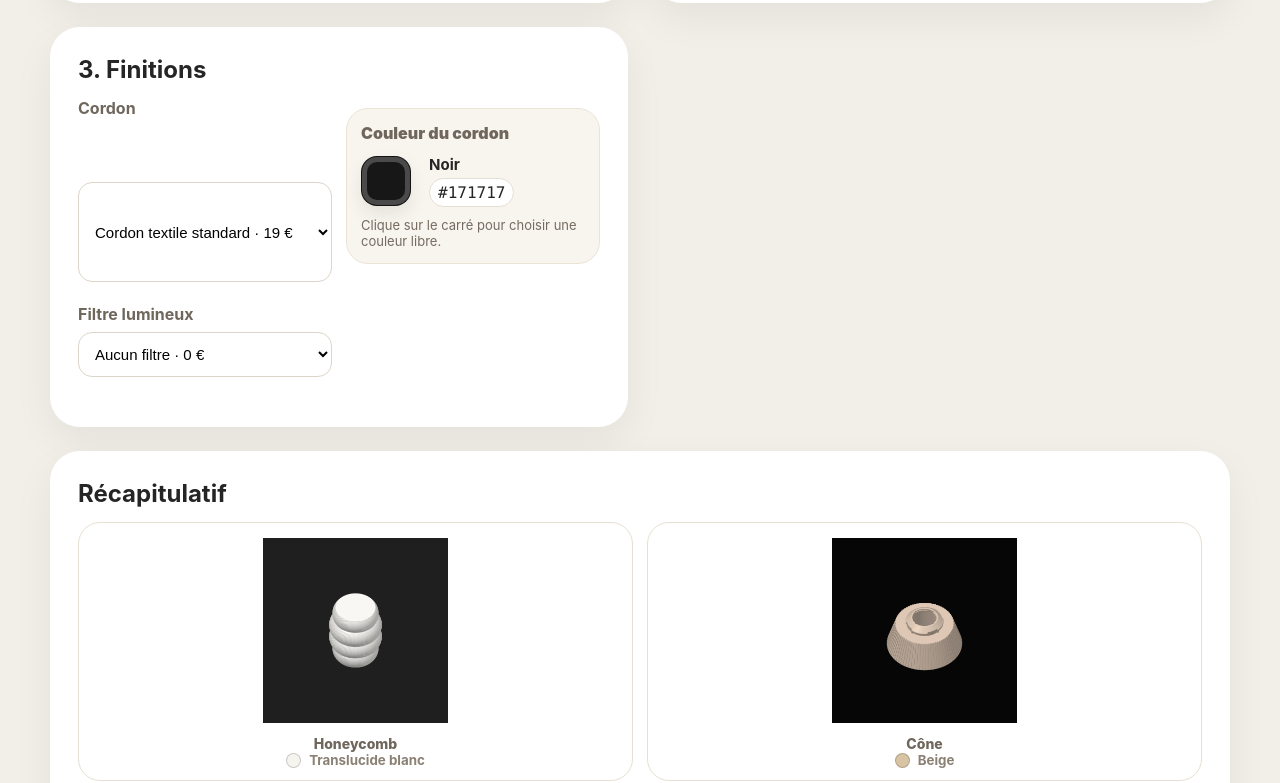
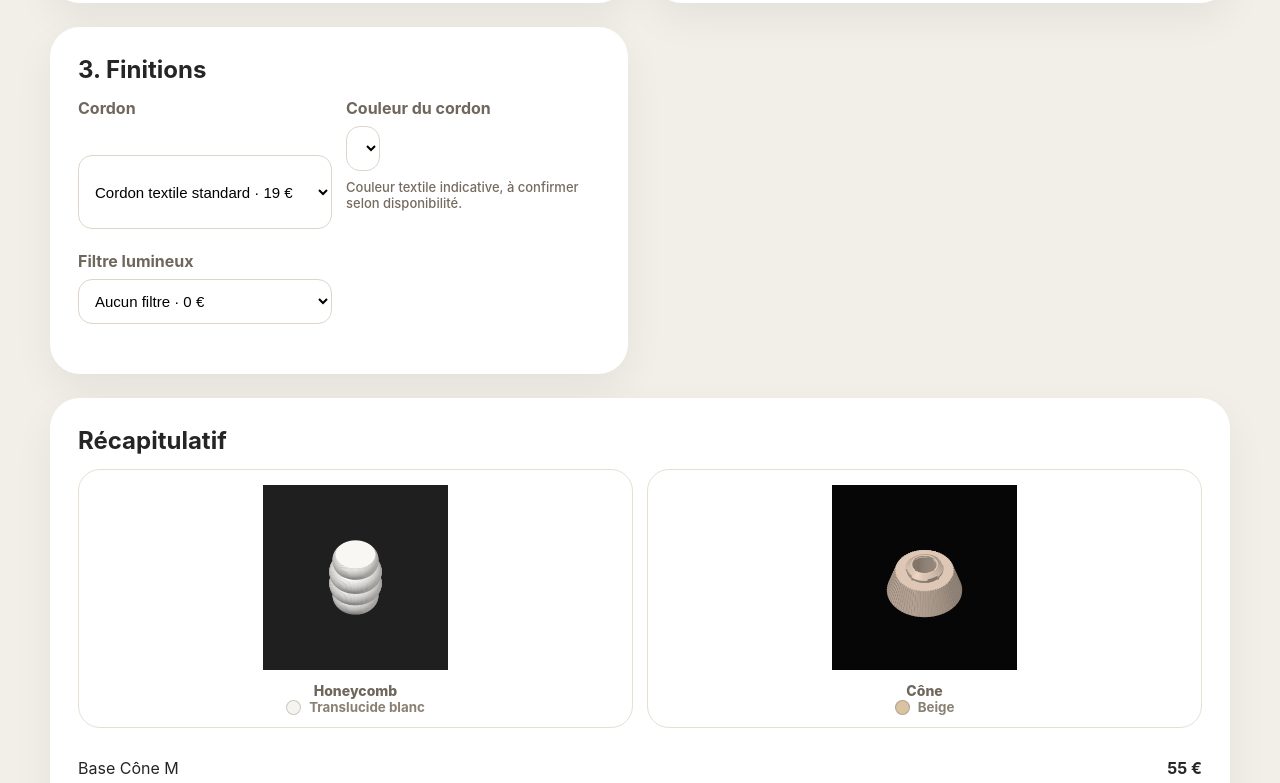
Before and after one commit to L0dri/lodri-configurator, a React (Vite) app: page / in a window 1280 px wide. Shown: the part 1025-1808 px from the top of the page. Built offline with nearby package versions, Linux system fonts and the light colour scheme.

Commit message:
Add files via upload

```diff
--- a/src/main.jsx
+++ b/src/main.jsx
@@ -604,6 +604,22 @@ function ColorPicker({ title, selected, onSelect }) {
   );
 }
 
+
+function CableColorSelect({ title, items, selected, onSelect }) {
+  return (
+    <label className="cableColorSelect">
+      {title}
+      <div className="cableSelectRow">
+        <span className="selectedDot" style={{ backgroundColor: selected.hex }} />
+        <select value={selected.id} onChange={e => onSelect(items.find(item => item.id === e.target.value))}>
+          {items.map(item => <option key={item.id} value={item.id}>{item.name}</option>)}
+        </select>
+      </div>
+      <small>Couleur textile indicative, à confirmer selon disponibilité.</small>
+    </label>
+  );
+}
+
 function MiniPreview({ title, item, folder, color, stacked = 1 }) {
   return (
     <div className="miniPreview">
@@ -644,7 +660,7 @@ function App() {
   const summary = useMemo(() => `Composition Lodri / Kumo
 Base : ${base.clientName} ${base.size} (${base.ref}, Ø ${base.diameter}, H ${base.height}) — ${euro(base.price)} · coloris ${baseColor.name} (${baseColor.hex})
 Abat-jour : ${shade.clientName} ${shade.size} (${shade.ref}, Ø ${shade.diameter}, H ${shade.height}) — ${euro(shade.price)} · coloris ${shadeColor.name} (${shadeColor.hex})
-Cordon : ${cordon.name} — ${euro(cordon.price)} · coloris ${cordColor.name} (${cordColor.hex})
+Cordon : ${cordon.name} — ${euro(cordon.price)} · coloris ${cordColor.name}
 Filtre : ${filter.name} — ${euro(filter.price)}${filter.id !== 'none' ? ` · coloris ${filterColor.name} (${filterColor.hex})` : ''}
 Total public TVAC : ${euro(total)}
 Contact : lodri@lodri.be`, [base, shade, cordon, filter, baseColor, shadeColor, filterColor, cordColor, total]);
@@ -725,7 +741,7 @@ Contact : lodri@lodri.be`, [base, shade, cordon, filter, baseColor, shadeColor,
                 {cordons.map(x => <option key={x.id} value={x.id}>{x.name} · {euro(x.price)}</option>)}
               </select>
             </label>
-            <ColorPicker title="Couleur du cordon" selected={cordColor} onSelect={setCordColor} />
+            <CableColorSelect title="Couleur du cordon" items={cordColors} selected={cordColor} onSelect={setCordColor} />
           </div>
           <div className="fields">
             <label>Filtre lumineux
@@ -758,7 +774,7 @@ Contact : lodri@lodri.be`, [base, shade, cordon, filter, baseColor, shadeColor,
           <div className="line"><span>Abat-jour {shade.clientName} {shade.size}</span><strong>{euro(shade.price)}</strong></div>
           <div className="line subtle"><span>Couleur abat-jour</span><strong>{shadeColor.name} · {shadeColor.hex}</strong></div>
           <div className="line"><span>{cordon.name}</span><strong>{euro(cordon.price)}</strong></div>
-          <div className="line subtle"><span>Couleur cordon</span><strong>{cordColor.name} · {cordColor.hex}</strong></div>
+          <div className="line subtle"><span>Couleur cordon</span><strong>{cordColor.name}</strong></div>
           <div className="line"><span>{filter.name}</span><strong>{euro(filter.price)}</strong></div>
           {filter.id !== 'none' && <div className="line subtle"><span>Couleur filtre</span><strong>{filterColor.name} · {filterColor.hex}</strong></div>}
           <div className="infoNote">Le prix final sera confirmé ensemble selon les couleurs, matières et finitions choisies.</div>
--- a/src/style.css
+++ b/src/style.css
@@ -290,3 +290,25 @@ aside { display: grid; gap: 24px; align-content: start; }
   color: #756b60;
   font-size: 13px;
 }
+
+/* V7.6 — câble en choix simple, sans pipette. */
+.cableColorSelect {
+  display: grid;
+  gap: 8px;
+  font-weight: 700;
+  color: #6f665c;
+  margin-bottom: 18px;
+}
+
+.cableSelectRow {
+  display: grid;
+  grid-template-columns: 34px 1fr;
+  align-items: center;
+  gap: 10px;
+}
+
+.cableColorSelect small {
+  color: #756b60;
+  font-size: 13px;
+  font-weight: 500;
+}
```
